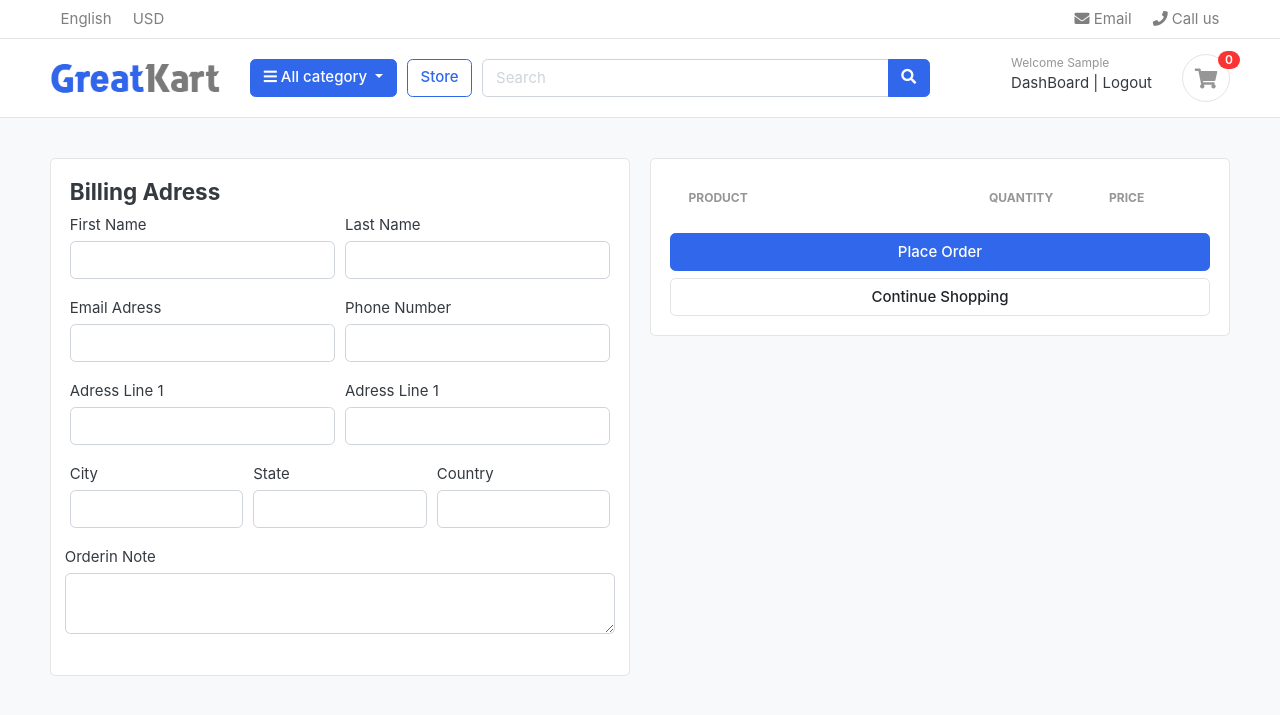
After one commit to fikocavit/e-commerce, a Django app: page /carts/checkout/ in a window 1280 px wide. The commit adds this page. Shown: the top 715 px of the page. Run offline with Django 3.2, Linux system fonts and the light colour scheme; a user stored in the database is signed in; tables that the repository leaves empty hold one stand-in row (values such as "Sample post"); lists and menus that the app fills with data are empty; some libraries are stand-ins or nearby versions; some web fonts are replaced.

Commit message:
updated cart view and modified cart counter

```diff
--- a/carts/admin.py
+++ b/carts/admin.py
@@ -6,6 +6,6 @@ from .models import Cart,CartItem
 class CartAdmin(admin.ModelAdmin):
     list_display= ('cart_id','added_date')
 class CartItemAdmin(admin.ModelAdmin):
-    list_display= ('product','cart','quantity','is_active')
+    list_display= ('user','product','cart','quantity','is_active')
 admin.site.register(Cart,CartAdmin)
 admin.site.register(CartItem,CartItemAdmin)
--- a/carts/models.py
+++ b/carts/models.py
@@ -1,7 +1,7 @@
 from django.db import models
 from product.models import Product,Variation
 # Create your models here.
-
+from account.models import Account
 
 class Cart(models.Model):
     cart_id=models.CharField(max_length=250, blank=True)
@@ -12,9 +12,10 @@ class Cart(models.Model):
 
 
 class CartItem(models.Model):
+    user=models.ForeignKey(Account,on_delete=models.CASCADE, null=True)
     product=models.ForeignKey(Product,on_delete=models.CASCADE)
     variations=models.ManyToManyField(Variation,blank=True)
-    cart=models.ForeignKey(Cart,on_delete=models.CASCADE)
+    cart=models.ForeignKey(Cart,on_delete=models.CASCADE, null=True)
     quantity=models.IntegerField()
     is_active=models.BooleanField(default=True)
 
--- a/carts/urls.py
+++ b/carts/urls.py
@@ -5,4 +5,5 @@ urlpatterns = [
     path('add_cart/<int:product_id>/',views.add_cart,name='add_cart'),
     path('remove_cart/<int:product_id>/<int:cart_item_id>',views.remove_cart,name='remove_cart'),
     path('remove_cart_item/<int:product_id>/<int:cart_item_id>',views.remove_cart_item,name='remove_cart_item'),
+    path('checkout/',views.check_out,name='checkout')
 ]
--- a/carts/views.py
+++ b/carts/views.py
@@ -4,7 +4,7 @@ from product.models import Product,Variation
 from .models import Cart,CartItem
 from django.http import HttpResponse
 from django.core.exceptions import ObjectDoesNotExist
-
+from django.contrib.auth.decorators import login_required
 def _cart_id(request):
     cart= request.session.session_key
     if not cart:
@@ -94,7 +94,6 @@ def cart(request, total=0 ,quantity= 0 , cart_items=None):
         'grand_total' : grand_total
     })
 
-
 def remove_cart(request, product_id,cart_item_id):
     cart =Cart.objects.get(cart_id=_cart_id(request))
     product=get_object_or_404(Product,id=product_id)
@@ -115,3 +114,26 @@ def remove_cart_item(request, product_id, cart_item_id):
     cart_item=CartItem.objects.get(product=product,cart=cart,id=cart_item_id)
     cart_item.delete()
     return redirect('cart')
+
+
+@login_required(login_url='login')
+def check_out(request, total=0 ,quantity= 0 , cart_items=None):
+    tax = 0
+    grand_total = 0
+    try:
+        cart= Cart.objects.get(cart_id=_cart_id(request))
+        cart_items= CartItem.objects.filter(cart=cart,is_active=True)
+        for cart_item in cart_items:
+            total += (cart_item.product.price * cart_item.quantity)
+            quantity += cart_item.quantity
+        tax =(23 * total)/100
+        grand_total = total+ tax
+    except ObjectDoesNotExist:
+        pass
+    return render(request, 'checkout.html', context={
+        'cart_items' : cart_items,
+        'total' : total,
+        'quantity' : quantity,
+        'tax' : tax,
+        'grand_total' : grand_total
+    })
--- a/product/models.py
+++ b/product/models.py
@@ -34,9 +34,8 @@ class VariationManager(models.Manager):
 
 
 variation_category_choice=(
-    ('color','color'),
     ('size','size'),
-
+    ('color','color')
 )
 
 
--- a/templates/cart.html
+++ b/templates/cart.html
@@ -104,7 +104,7 @@
 				<p class="text-center mb-3">
 					<img src="{% static 'images/misc/payments.png'%}" height="26">
 				</p>
-				<a href="./place-order.html" class="btn btn-primary btn-block"> Checkout </a>
+				<a href="{%url 'checkout'%}" class="btn btn-primary btn-block"> Checkout </a>
 				<a href="{% url 'store' %}" class="btn btn-light btn-block">Continue Shopping</a>
 			</div> <!-- card-body.// -->
 			</div> <!-- card.// -->
--- /dev/null
+++ b/templates/checkout.html
@@ -0,0 +1,132 @@
+{% extends "base.html" %}
+{% load static %}
+
+{% block title %}
+  Carts Page
+{% endblock %}
+
+
+{% block content %}
+<section class="section-content padding-y bg">
+	<div class="container">
+	<div class="row">
+		<aside class="col-lg-6">
+	<div class="card">
+        <div class='card-body'>
+            <div class='card-title mb-4'>
+                <h4>Billing Adress</h4>
+                <form action="" method="POST">
+                    {% csrf_token %}
+                    <div class='form-row'>
+                        <div class='col form-group'>
+                            <label for="">First Name</label>
+                            <input type="text" name='first_name' class='form-control' required>
+                        </div>
+                        <div class='col form-group'>
+                            <label for="">Last Name</label>
+                            <input type="text" name='last_name' class='form-control' required>
+                        </div>
+                    </div>
+                    <div class='form-row'>
+                        <div class='col form-group'>
+                            <label for="">Email Adress</label>
+                            <input type="email" name='email' class='form-control' required>
+                        </div>
+                        <div class='col form-group'>
+                            <label for="">Phone Number</label>
+                            <input type="text" name='phone' class='form-control' required>
+                        </div>
+                    </div>
+                    <div class='form-row'>
+                        <div class='col form-group'>
+                            <label for="">Adress Line 1</label>
+                            <input type="text" name='adress_line_1' class='form-control' required>
+                        </div>
+                        <div class='col form-group'>
+                            <label for="">Adress Line 1</label>
+                            <input type="text" name='adress_line_2' class='form-control' required>
+                        </div>
+                    </div>
+                    <div class='form-row'>
+                        <div class='col form-group'>
+                            <label for="">City</label>
+                            <input type="text" name='city' class='form-control' required>
+                        </div>
+                        <div class='col form-group'>
+                            <label for="">State</label>
+                            <input type="text" name='state' class='form-control' required>
+                        </div>
+                        <div class='col form-group'>
+                            <label for="">Country</label>
+                            <input type="text" name='country' class='form-control' required>
+                        </div>
+                    </div>
+                    <div class='form-row'>
+                        <label for="">Orderin Note</label>
+                        <textarea name="order_note" rows="2" class='form-control'></textarea>
+                    </div>
+
+            </div>
+        </div>
+	</div> <!-- card.// -->
+
+		</aside> <!-- col.// -->
+		<aside class="col-lg-6">
+
+			<div class="card">
+			<div class="card-body">
+				<table class="table table-borderless table-shopping-cart">
+                    <thead class="text-muted">
+                    <tr class="small text-uppercase">
+                      <th scope="col">Product</th>
+                      <th scope="col" width="120">Quantity</th>
+                      <th scope="col" width="120">Price</th>
+                    </tr>
+                    </thead>
+                    <tbody>
+                    {% for cart_item in cart_items %}
+                    <tr>
+                        <td>
+                            <figure class="itemside align-items-center">
+                                <div class="aside"><img src="{{ cart_item.product.images.url }}" class="img-sm"></div>
+                                <figcaption class="info">
+                                    <a href="{{ cart_item.product.get_url }}" class="title text-dark">{{ cart_item.product.product_name }}</a>
+                                    <p class="text-muted small">
+                                        {% if cart_item.variations.all %}
+                                        {% for item in cart_item.variations.all %}
+                                          {{ item.variation_category | capfirst }} : {{ item.variation_value | capfirst }}
+                                        {% endfor %}
+                                    {% endif %}
+                                    </p>
+                                </figcaption>
+                            </figure>
+                        </td>
+                        <td>
+                            <label for="">{{ cart_item.quantity }}</label>
+                        </td>
+                        <td>
+                            <div class="price-wrap">
+                                <var class="price">${{ cart_item.sub_totel }}</var>
+                                <small class="text-muted"> ${{ cart_item.product.price }} each </small>
+                            </div> <!-- price-wrap .// -->
+                        </td>
+
+                    </tr>
+                    {% endfor %}
+                    </tbody>
+                    </table>
+                <button type='submit' name='submit' class='btn btn-primary btn-block'>Place Order</button>
+				<a href="{% url 'store' %}" class="btn btn-light btn-block">Continue Shopping</a>
+            </form>
+			</div> <!-- card-body.// -->
+			</div> <!-- card.// -->
+
+	</aside> <!-- col.// -->
+
+
+	</div> <!-- row.// -->
+	<!-- ============================ COMPONENT 1 END .// ================================= -->
+
+	</div> <!-- container .//  -->
+	</section>
+{% endblock %}
```
Also changed, not shown: account/views.py (+14 -1 lines), templates/product-detail.html (+16 -17 lines), carts/migrations/0004_auto_20210526_0914.py (added), product/migrations/0008_auto_20210526_0914.py (added).
